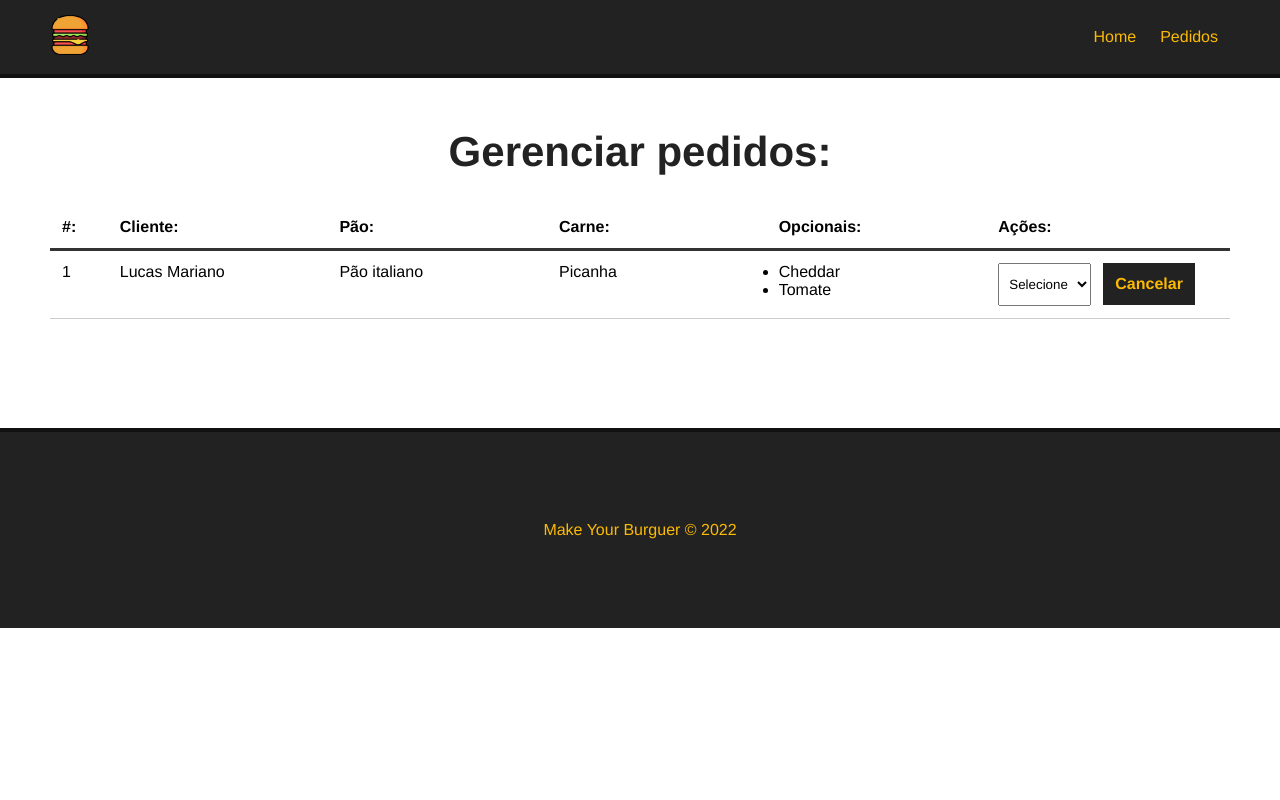
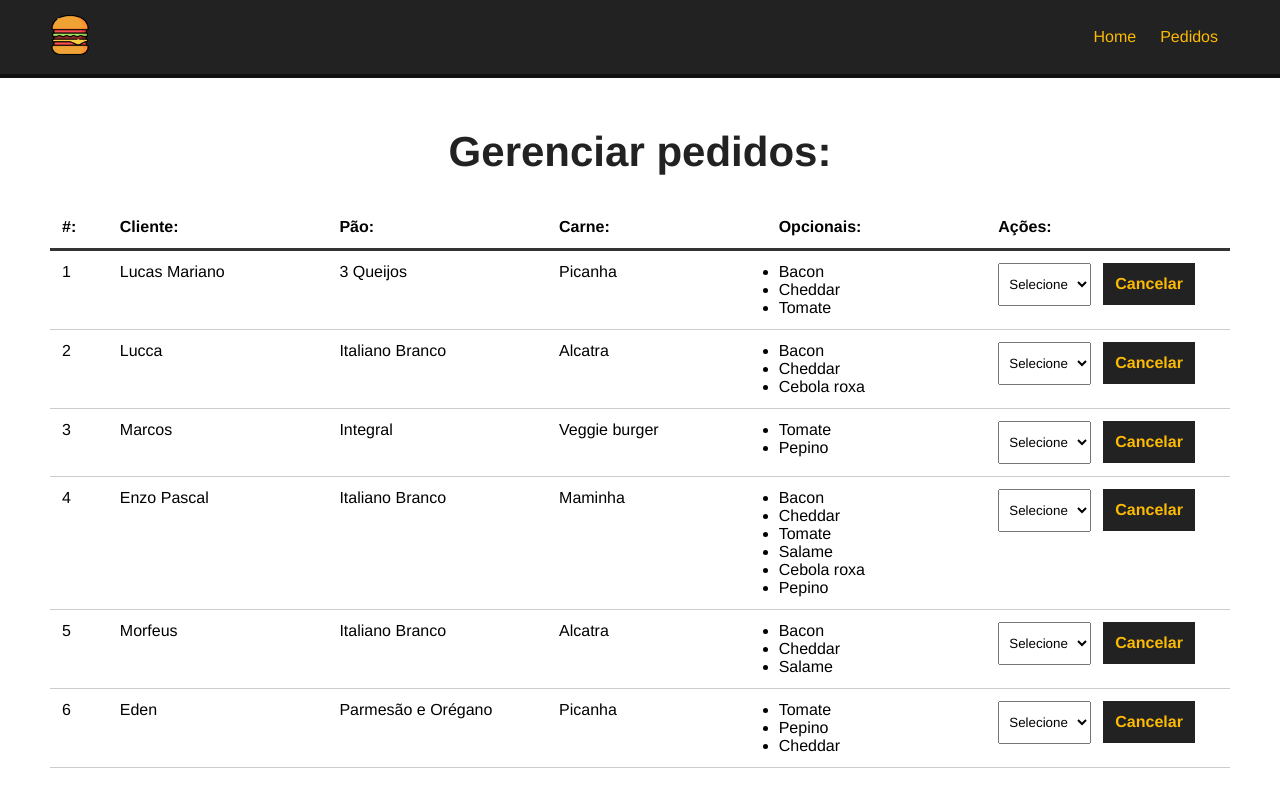
Before and after one commit to lukemariano/make-burguer-crud, a Vue app: page /pedidos in a window 1280 px wide. Shown: the top 800 px of the page. Built offline with nearby package versions, Linux system fonts and the light colour scheme; data requests are answered from the project's data file.

Commit message:
Displaying backend data

```diff
--- a/db/db.json
+++ b/db/db.json
@@ -127,6 +127,30 @@
       ],
       "status": "Solicitado",
       "id": 4
+    },
+    {
+      "nome": "Morfeus",
+      "pao": "Italiano Branco",
+      "carne": "Alcatra",
+      "opcionais": [
+        "Bacon",
+        "Cheddar",
+        "Salame"
+      ],
+      "status": "Solicitado",
+      "id": 5
+    },
+    {
+      "nome": "Eden",
+      "pao": "Parmesão e Orégano",
+      "carne": "Picanha",
+      "opcionais": [
+        "Tomate",
+        "Pepino",
+        "Cheddar"
+      ],
+      "status": "Solicitado",
+      "id": 6
     }
   ]
 }
--- a/src/components/Dashboard.vue
+++ b/src/components/Dashboard.vue
@@ -11,15 +11,14 @@
             </div>
         </div>
         <div id="buerger-table-rows">
-            <div class="burger-table-row">
-                <div class="order-number">1</div>
-                <div>Lucas Mariano</div>
-                <div>Pão italiano</div>
-                <div>Picanha</div>
+            <div class="burger-table-row" v-for="burger in burgers" :key="burger.id">
+                <div class="order-number">{{ burger.id }}</div>
+                <div>{{ burger.nome }}</div>
+                <div>{{ burger.pao }}</div>
+                <div>{{ burger.carne }}</div>
                 <div>
                     <ul>
-                        <li>Cheddar</li>
-                        <li>Tomate</li>
+                        <li v-for="(opcional, index) in burger.opcionais" :key="index">{{ opcional }}</li>
                     </ul>
                 </div>
                 <div>
@@ -35,7 +34,32 @@
 
 <script>
 export default {
-    name:"Dashboard"
+    name:"Dashboard",
+    data(){
+        return{
+            burgers:null,
+            burgerId: null,
+            status: [],
+        }
+    },
+    methods:{
+        async getPedidos(){
+            const req = await fetch("http://localhost:3000/burgers");
+
+            const data = await req.json();
+
+            this.burgers = data;
+
+            console.log(this.burgers);
+
+            //resgatar os status
+
+
+        },
+    },
+    mounted(){
+        this.getPedidos();
+    }
 }
 </script>
 
```
